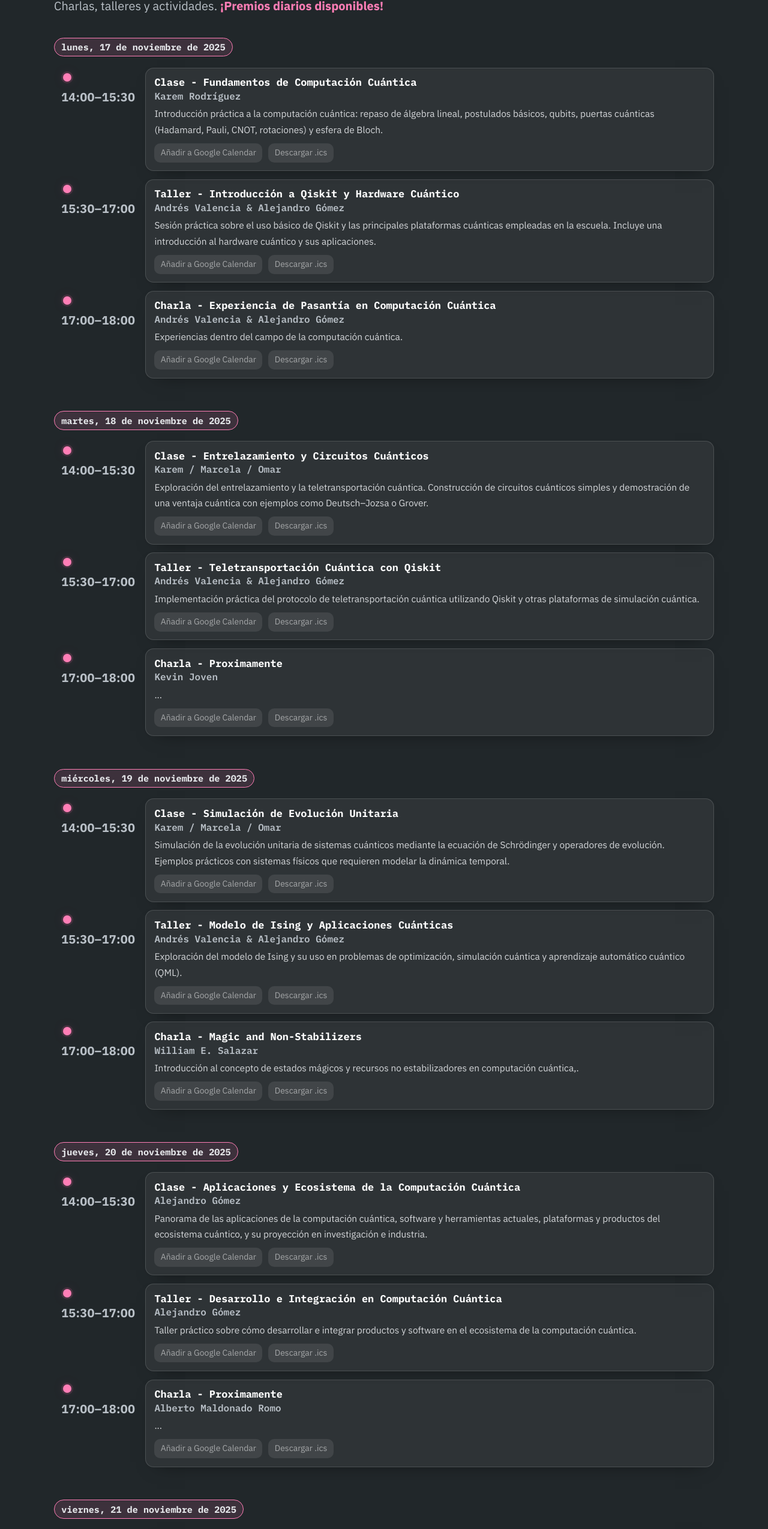
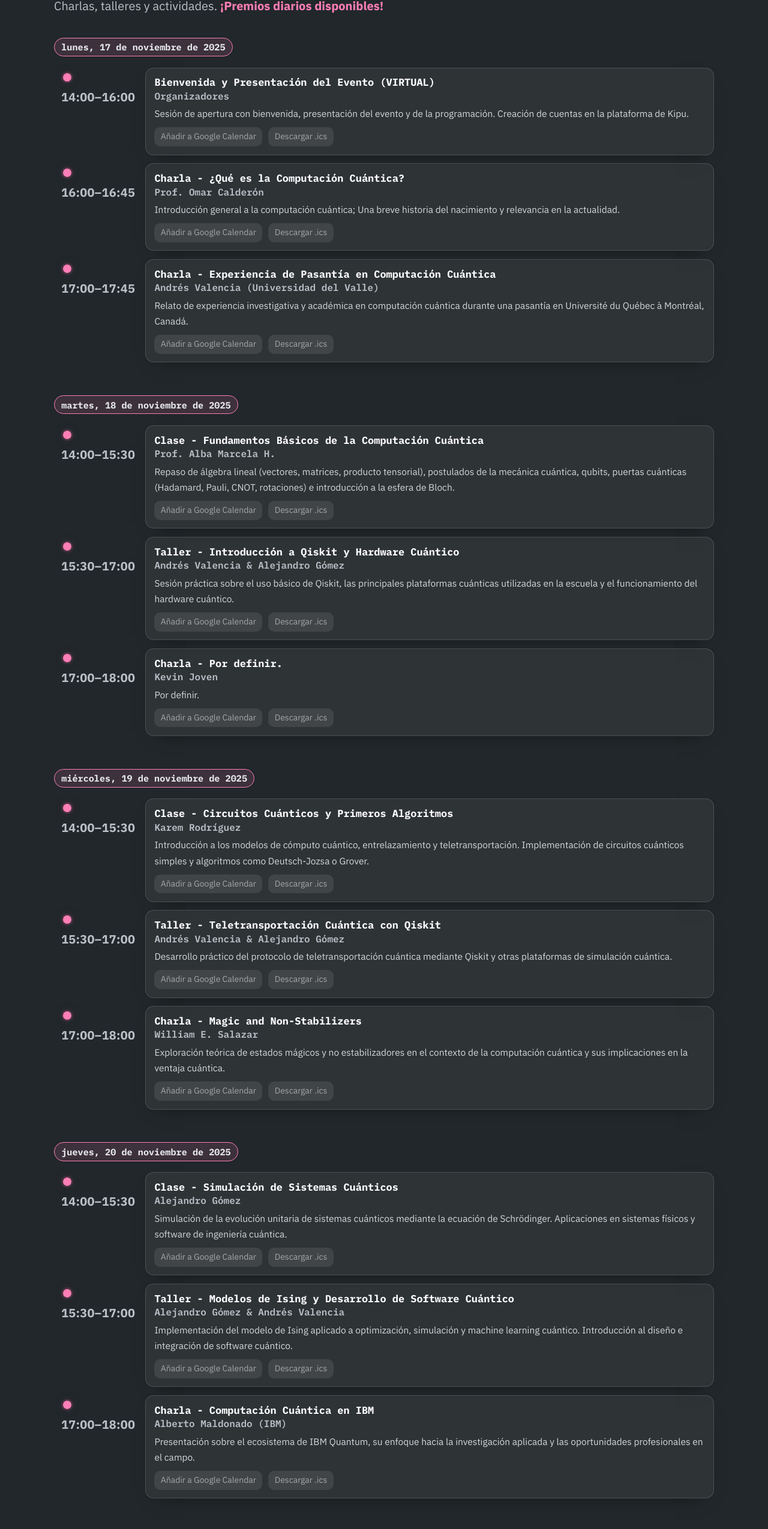
Before and after one commit to niaggar/qiskit-fall-fest-25-univalle, an Astro site: page / in a window 1280 px wide. Shown: the part 2135-4684 px from the top of the page at 60% size. Built offline with nearby package versions, Linux system fonts and the light colour scheme; Astro itself is replaced by a stand-in of ours.

Commit message:
Programación actualizada

```diff
--- a/src/components/Invitados.astro
+++ b/src/components/Invitados.astro
@@ -22,7 +22,7 @@ const invitados = [
   {
     nombre: "Alberto Maldonado Romo",
     afiliacion: "IBM Quantum Research (Estados Unidos)",
-    bio: "Científico en Computación Cuántica..",
+    bio: "Científico en Computación Cuántica.",
     foto: albertoFoto,
   },
   {
@@ -44,14 +44,14 @@ const invitados = [
     foto: marcelaFoto,
   },
   {
-    nombre: "Prof. Omar Calderón - Grupo de Investigación Quantic",
-    afiliacion: "Universidad del Valle",
-    bio: "Óptica No Lineal | Información y Medición Cuántica",
+    nombre: "Prof. Omar Calderón",
+    afiliacion: "Universidad del Valle - Grupo de Investigación Quantic",
+    bio: "Óptica No Lineal | Información y Medición Cuántica.",
     foto: omarFoto,
   },
   {
-    nombre: "Prof. Karem Rodriguez - Grupo de Investigación Física Teórica del Estado Sólido.",
-    afiliacion: "Universidad del Valle",
+    nombre: "Prof. Karem Rodriguez",
+    afiliacion: "Universidad del Valle - Grupo de Investigación Física Teórica del Estado Sólido.",
     bio: "Física Cuántica | Simulación Numérica | Física Computacional.",
     foto: karemFoto,
   },
--- a/src/content/agenda/dia1.1.md
+++ b/src/content/agenda/dia1.1.md
@@ -1,8 +1,8 @@
 ---
-evento: "Clase - Fundamentos de Computación Cuántica"
-ponente: "Karem Rodríguez"
+evento: "Bienvenida y Presentación del Evento (VIRTUAL)"
+ponente: "Organizadores"
 fecha: "2025-11-17"
 hora_inicio: "14:00"
-hora_fin: "15:30"
-descripcion: "Introducción práctica a la computación cuántica: repaso de álgebra lineal, postulados básicos, qubits, puertas cuánticas (Hadamard, Pauli, CNOT, rotaciones) y esfera de Bloch."
+hora_fin: "16:00"
+descripcion: "Sesión de apertura con bienvenida, presentación del evento y de la programación.  Creación de cuentas en la plataforma de Kipu."
 ---
--- a/src/content/agenda/dia1.2.md
+++ b/src/content/agenda/dia1.2.md
@@ -1,8 +1,8 @@
 ---
-evento: "Taller - Introducción a Qiskit y Hardware Cuántico"
-ponente: "Andrés Valencia & Alejandro Gómez"
+evento: "Charla - ¿Qué es la Computación Cuántica?"
+ponente: "Prof. Omar Calderón"
 fecha: "2025-11-17"
-hora_inicio: "15:30"
-hora_fin: "17:00"
-descripcion: "Sesión práctica sobre el uso básico de Qiskit y las principales plataformas cuánticas empleadas en la escuela. Incluye una introducción al hardware cuántico y sus aplicaciones."
+hora_inicio: "16:00"
+hora_fin: "16:45"
+descripcion: "Introducción general a la computación cuántica; Una breve historia del nacimiento y relevancia en la actualidad."
 ---
--- a/src/content/agenda/dia1.3.md
+++ b/src/content/agenda/dia1.3.md
@@ -1,8 +1,8 @@
 ---
 evento: "Charla - Experiencia de Pasantía en Computación Cuántica"
-ponente: "Andrés Valencia & Alejandro Gómez"
+ponente: "Andrés Valencia (Universidad del Valle)"
 fecha: "2025-11-17"
 hora_inicio: "17:00"
-hora_fin: "18:00"
-descripcion: "Experiencias dentro del campo de la computación cuántica."
+hora_fin: "17:45"
+descripcion: "Relato de experiencia investigativa y académica en computación cuántica durante una pasantía en Université du Québec à Montréal, Canadá."
 ---
--- a/src/content/agenda/dia2.1.md
+++ b/src/content/agenda/dia2.1.md
@@ -1,8 +1,8 @@
 ---
-evento: "Clase - Entrelazamiento y Circuitos Cuánticos"
-ponente: "Karem / Marcela / Omar"
+evento: "Clase - Fundamentos Básicos de la Computación Cuántica"
+ponente: "Prof. Alba Marcela H."
 fecha: "2025-11-18"
 hora_inicio: "14:00"
 hora_fin: "15:30"
-descripcion: "Exploración del entrelazamiento y la teletransportación cuántica. Construcción de circuitos cuánticos simples y demostración de una ventaja cuántica con ejemplos como Deutsch–Jozsa o Grover."
+descripcion: "Repaso de álgebra lineal (vectores, matrices, producto tensorial), postulados de la mecánica cuántica, qubits, puertas cuánticas (Hadamard, Pauli, CNOT, rotaciones) e introducción a la esfera de Bloch."
 ---
--- a/src/content/agenda/dia2.2.md
+++ b/src/content/agenda/dia2.2.md
@@ -1,8 +1,8 @@
 ---
-evento: "Taller - Teletransportación Cuántica con Qiskit"
+evento: "Taller - Introducción a Qiskit y Hardware Cuántico"
 ponente: "Andrés Valencia & Alejandro Gómez"
 fecha: "2025-11-18"
 hora_inicio: "15:30"
 hora_fin: "17:00"
-descripcion: "Implementación práctica del protocolo de teletransportación cuántica utilizando Qiskit y otras plataformas de simulación cuántica."
+descripcion: "Sesión práctica sobre el uso básico de Qiskit, las principales plataformas cuánticas utilizadas en la escuela y el funcionamiento del hardware cuántico."
 ---
--- a/src/content/agenda/dia2.3.md
+++ b/src/content/agenda/dia2.3.md
@@ -1,8 +1,8 @@
 ---
-evento: "Charla - Proximamente"
+evento: "Charla - Por definir."
 ponente: "Kevin Joven"
-descripcion: "..."
 fecha: "2025-11-18"
 hora_inicio: "17:00"
 hora_fin: "18:00"
+descripcion: "Por definir."
 ---
--- a/src/content/agenda/dia3.1.md
+++ b/src/content/agenda/dia3.1.md
@@ -1,8 +1,8 @@
 ---
-evento: "Clase - Simulación de Evolución Unitaria"
-ponente: "Karem / Marcela / Omar"
+evento: "Clase - Circuitos Cuánticos y Primeros Algoritmos"
+ponente: "Karem Rodríguez"
 fecha: "2025-11-19"
 hora_inicio: "14:00"
 hora_fin: "15:30"
-descripcion: "Simulación de la evolución unitaria de sistemas cuánticos mediante la ecuación de Schrödinger y operadores de evolución. Ejemplos prácticos con sistemas físicos que requieren modelar la dinámica temporal."
+descripcion: "Introducción a los modelos de cómputo cuántico, entrelazamiento y teletransportación. Implementación de circuitos cuánticos simples y algoritmos como Deutsch-Jozsa o Grover."
 ---
--- a/src/content/agenda/dia3.2.md
+++ b/src/content/agenda/dia3.2.md
@@ -1,8 +1,8 @@
 ---
-evento: "Taller - Modelo de Ising y Aplicaciones Cuánticas"
+evento: "Taller - Teletransportación Cuántica con Qiskit"
 ponente: "Andrés Valencia & Alejandro Gómez"
 fecha: "2025-11-19"
 hora_inicio: "15:30"
 hora_fin: "17:00"
-descripcion: "Exploración del modelo de Ising y su uso en problemas de optimización, simulación cuántica y aprendizaje automático cuántico (QML)."
+descripcion: "Desarrollo práctico del protocolo de teletransportación cuántica mediante Qiskit y otras plataformas de simulación cuántica."
 ---
--- a/src/content/agenda/dia3.3.md
+++ b/src/content/agenda/dia3.3.md
@@ -4,5 +4,5 @@ ponente: "William E. Salazar"
 fecha: "2025-11-19"
 hora_inicio: "17:00"
 hora_fin: "18:00"
-descripcion: "Introducción al concepto de estados mágicos y recursos no estabilizadores en computación cuántica,."
+descripcion: "Exploración teórica de estados mágicos y no estabilizadores en el contexto de la computación cuántica y sus implicaciones en la ventaja cuántica."
 ---
--- a/src/content/agenda/dia4.1.md
+++ b/src/content/agenda/dia4.1.md
@@ -1,8 +1,8 @@
 ---
-evento: "Clase - Aplicaciones y Ecosistema de la Computación Cuántica"
+evento: "Clase - Simulación de Sistemas Cuánticos"
 ponente: "Alejandro Gómez"
 fecha: "2025-11-20"
 hora_inicio: "14:00"
 hora_fin: "15:30"
-descripcion: "Panorama de las aplicaciones de la computación cuántica, software y herramientas actuales, plataformas y productos del ecosistema cuántico, y su proyección en investigación e industria."
+descripcion: "Simulación de la evolución unitaria de sistemas cuánticos mediante la ecuación de Schrödinger. Aplicaciones en sistemas físicos y software de ingeniería cuántica."
 ---
--- a/src/content/agenda/dia4.2.md
+++ b/src/content/agenda/dia4.2.md
@@ -1,8 +1,8 @@
 ---
-evento: "Taller - Desarrollo e Integración en Computación Cuántica"
-ponente: "Alejandro Gómez"
+evento: "Taller - Modelos de Ising y Desarrollo de Software Cuántico"
+ponente: "Alejandro Gómez & Andrés Valencia"
 fecha: "2025-11-20"
 hora_inicio: "15:30"
 hora_fin: "17:00"
-descripcion: "Taller práctico sobre cómo desarrollar e integrar productos y software en el ecosistema de la computación cuántica."
+descripcion: "Implementación del modelo de Ising aplicado a optimización, simulación y machine learning cuántico. Introducción al diseño e integración de software cuántico."
 ---
--- a/src/content/agenda/dia4.3.md
+++ b/src/content/agenda/dia4.3.md
@@ -1,8 +1,8 @@
 ---
-evento: "Charla - Proximamente"
-ponente: "Alberto Maldonado Romo"
+evento: "Charla - Computación Cuántica en IBM"
+ponente: "Alberto Maldonado (IBM)"
 fecha: "2025-11-20"
 hora_inicio: "17:00"
 hora_fin: "18:00"
-descripcion: "..."
+descripcion: "Presentación sobre el ecosistema de IBM Quantum, su enfoque hacia la investigación aplicada y las oportunidades profesionales en el campo."
 ---
--- a/src/content/agenda/dia5.md
+++ b/src/content/agenda/dia5.md
@@ -1,7 +1,8 @@
 ---
-evento: "Coffee break - Retos de la computación cuántica"
-descripcion: "Integrar los conceptos aprendidos, para el diseño e implementación de circuitos cuántico funcionales, y discutir los desafíos actuales en el campo."
+evento: "Quantum Career - Retos y Futuro de la Computación Cuántica"
+ponente: "Panel de invitados - Coffee break"
 fecha: "2025-11-21"
-hora_inicio: "15:00"
-hora_fin: "18:00"
+hora_inicio: "14:00"
+hora_fin: "15:00"
+descripcion: "Sesión de cierre con discusión sobre corrección de errores cuánticos, quantum advantage, perspectivas futuras del campo."
 ---
```
